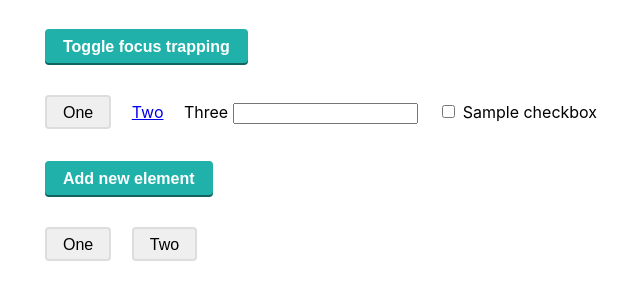
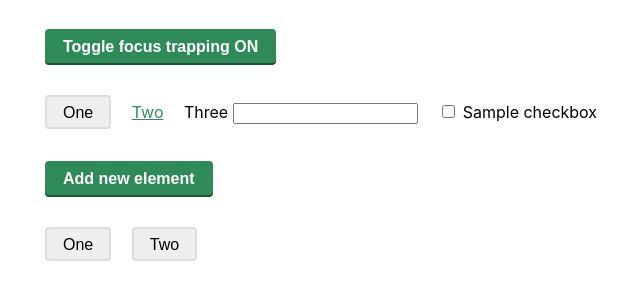
Before and after one commit to levimcg/focus-trapper, a website: page src/index.html in a window 1280 px wide. Shown: the part 119-418 px from the top of the page, without its empty margins (11-651 px from the left). Drawn offline with Linux system fonts and the light colour scheme.

Commit message:
Updated demo styles

```diff
--- a/src/index.html
+++ b/src/index.html
@@ -15,6 +15,10 @@
       font-family: -apple-system, BlinkMacSystemFont, 'Segoe UI', Roboto, Oxygen, Ubuntu, Cantarell, 'Open Sans', 'Helvetica Neue', sans-serif;
     }
 
+    a {
+      color: seagreen;
+    }
+
     button {
       font-size: 1rem;
       background-color: none;
@@ -28,17 +32,17 @@
     }
 
     .button-primary {
-      background-color: lightseagreen;
-      box-shadow: 0 .125rem 0 0 rgb(16, 99, 95);
-      border: 2px solid lightseagreen;
+      background-color: seagreen;
+      box-shadow: 0 .125rem 0 0 rgb(27, 83, 52);
+      border: 2px solid seagreen;
       color: white;
       font-weight: 700;
     }
 
     button[aria-checked="true"] {
-      background-color: rgb(16, 99, 95);
+      background-color: rgb(27, 83, 52);
       box-shadow: none;
-      border-color: rgb(16, 99, 95);
+      border-color: rgb(27, 83, 52);
     }
 
     *:focus {
@@ -46,7 +50,7 @@
     }
 
     *:focus-visible {
-      outline: 2px dashed navy;
+      outline: 2px dashed seagreen;
       outline-offset: 4px;
     }
 
@@ -63,7 +67,14 @@
   <main>
     <h1>Focus Trapper Demo</h1>
     <div class="demo-item">
-      <button class="button-primary" type="button" id="toggle-button" aria-checked="false">Toggle focus trapping</button>
+      <button
+        aria-checked="false"
+        class="button-primary"
+        id="toggle-button"
+        type="button"
+      >
+        Toggle focus trapping ON
+      </button>
     </div>
     <div class="demo-item">
       <focus-trapper id="one">
@@ -85,8 +96,8 @@
     </div>
     <div class="demo-item">
       <focus-trapper id="two" trapped>
-        <button>One</button>
-        <button>Two</button>
+        <button type="button">One</button>
+        <button type="button">Two</button>
       </focus-trapper>
     </div>
   </main>
```
